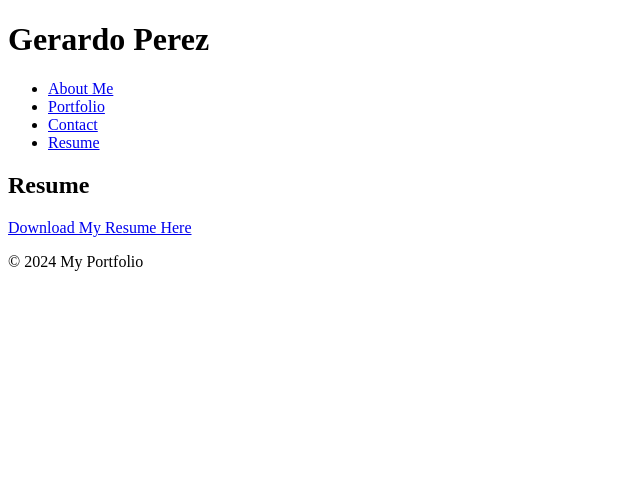
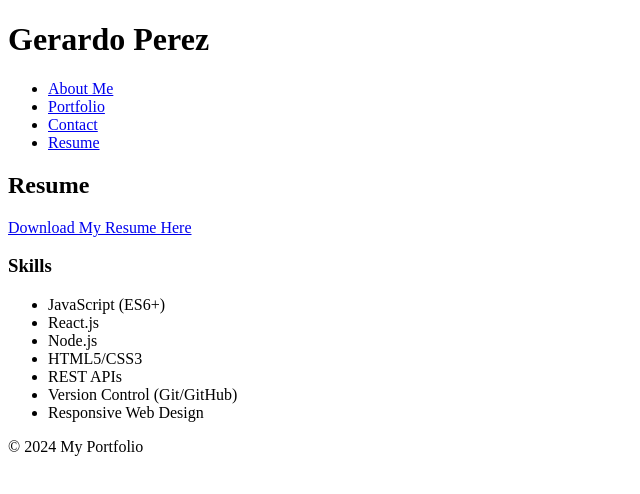
Before and after one commit to Gera1313/react-portfolio-2, a React (Vite) app: page /resume in a window 1280 px wide. Shown: the top 494 px of the page, without its empty margins (0-640 px from the left). Built offline with nearby package versions, Linux system fonts and the light colour scheme.

Commit message:
added skills to resume.jsx

```diff
--- a/src/components/resume.jsx
+++ b/src/components/resume.jsx
@@ -10,6 +10,20 @@ function Resume() {
         <a href="./assets/resume_gerardo_perez.pdf" download>Download My Resume Here</a>
       </div>
 
+            {/* Skills Section */}
+            <div className="skills-section">
+        <h3>Skills</h3>
+        <ul>
+          <li>JavaScript (ES6+)</li>
+          <li>React.js</li>
+          <li>Node.js</li>
+          <li>HTML5/CSS3</li>
+          <li>REST APIs</li>
+          <li>Version Control (Git/GitHub)</li>
+          <li>Responsive Web Design</li>
+        </ul>
+      </div>
+
 
     </section>
   );
```
